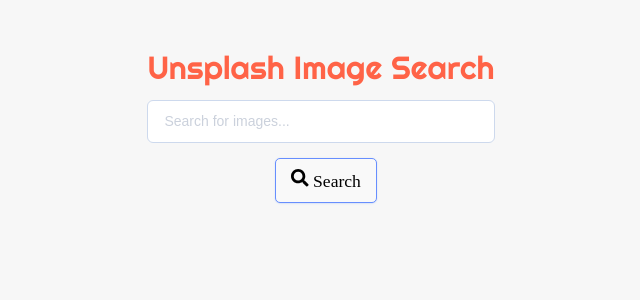
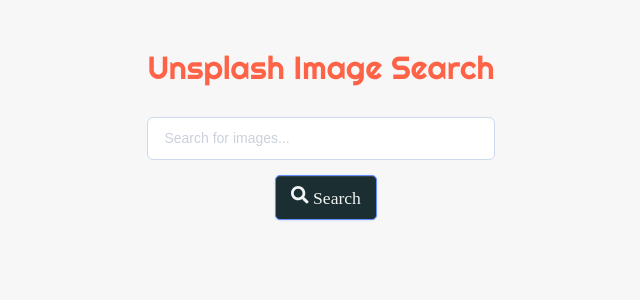
Before and after one commit to CodeLikeAGirl29/unsplash-react, a React (Vite) app: page / in a window 1280 px wide. Shown: the top 300 px of the page, without its empty margins (319-959 px from the left). Built offline with nearby package versions, Linux system fonts and the light colour scheme; a web font is replaced by a local one.

Commit message:
add animation to search btn

```diff
--- a/src/App.css
+++ b/src/App.css
@@ -1,30 +1,47 @@
 :root {
-    --main: #f7f7f7;
-    --input-color: #ccc;
-    --input-border: #cdd9ed;
-    --input-background: #fff;
-    --input-placeholder: #cbd1dc;
-    --input-border-focus: #802e1f;
-    --group-color: var(--input-color);
-    --group-border: var(--input-border);
-    --group-background: #eef4ff;
-    --group-color-focus: #fff;
-    --group-border-focus: var(--input-border-focus);
-    --group-background-focus: #678efe;
+    /* General Background and Text Colors */
+    --color-bg-main: #f7f7f7;
+    --color-text-input: #ccc;
+
+    /* Input Styles */
+    --color-input-border: #cdd9ed;
+    --color-input-bg: #fff;
+    --color-input-placeholder: #cbd1dc;
+    --color-input-border-focus: #802e1f;
+
+    /* Form Group Styles */
+    --color-group-text: var(--color-text-input);
+    --color-group-border: var(--color-input-border);
+    --color-group-bg: #eef4ff;
+    --color-group-text-focus: #fff;
+    --color-group-border-focus: var(--color-input-border-focus);
+    --color-group-bg-focus: #678efe;
+
+    /* Button Styles */
+    --color-btn-bg: hsl(190deg, 30%, 15%);
+    --color-btn-text: hsl(190deg, 10%, 95%);
+    --color-btn-shadow: hsla(190deg, 15%, 5%, 0.2);
+    --color-btn-bg-hover: hsl(230deg, 50%, 45%);
+    --color-btn-border: #000;
+    --radius-btn-hover: 16px;
 }
 
-/* Reset CSS */
-* {
+/* CSS reset */
+*,
+*::after,
+*::before {
+    box-sizing: inherit;
     margin: 0;
     padding: 0;
-    box-sizing: border-box;
 }
 
 body {
+    box-sizing: border-box;
+    position: relative;
     font-family: Arial, sans-serif;
     margin: 0;
     padding: 30px 12%;
-    background-color: var(--main);
+    background-color: var(--color-bg-main);
     line-height: 1.5;
     font-weight: 400;
     display: flex;
@@ -37,9 +54,9 @@
     align-items: center;
 }
 
-h1 {
+.heading {
     font-family: "Righteous", cursive;
-    margin-bottom: 15px;
+    margin-bottom: 2rem;
 }
 
 form {
@@ -49,7 +66,7 @@
 input {
     width: 300px;
     padding: 10px;
-    border: 2px solid #ddd;
+    border: 2px solid var(--color-input-border);
     border-radius: 5px;
     margin-bottom: 15px;
     line-height: 1.428;
@@ -65,34 +82,83 @@
     font-family: inherit;
     border-radius: 6px;
     -webkit-appearance: none;
-    color: var(--input-color);
-    border: 1px solid var(--input-border);
-    background: var(--input-background);
+    color: var(--color-text-input);
+    border: 1px solid var(--color-input-border);
+    background: var(--color-input-bg);
     transition: border 0.3s ease;
 }
 
 .form-field::-moz-placeholder {
-    color: var(--input-placeholder);
+    color: var(--color-input-placeholder);
 }
 
 .form-field:-ms-input-placeholder {
-    color: var(--input-placeholder);
+    color: var(--color-input-placeholder);
 }
 
 .form-field::placeholder {
-    color: var(--input-placeholder);
+    color: var(--color-input-placeholder);
 }
 
 .form-field:focus {
     outline: none;
-    border-color: var(--input-border-focus);
+    border-color: var(--color-input-border-focus);
+}
+
+.btn-container {
+    display: flex;
+    align-items: center;
+    justify-content: center;
+}
+
+button {
+    background: white;
+    border: solid 2px var(--color-btn-border);
+    padding: .375em 1.125em;
+    font-size: 1rem;
+}
+
+.btn {
+    font-size: 2rem;
+    background: var(--color-btn-bg);
+    color: var(--color-btn-text);
+    box-shadow: 0 0px 0px var(--color-btn-shadow);
+    transform: translateY(0);
+    border-top-left-radius: 0px;
+    border-top-right-radius: 0px;
+    border-bottom-left-radius: 0px;
+    border-bottom-right-radius: 0px;
+
+    --dur: .15s;
+    --delay: .15s;
+    --radius: var(--radius-btn-hover);
+
+    transition:
+        border-top-left-radius var(--dur) var(--delay) ease-out,
+        border-top-right-radius var(--dur) calc(var(--delay) * 2) ease-out,
+        border-bottom-right-radius var(--dur) calc(var(--delay) * 3) ease-out,
+        border-bottom-left-radius var(--dur) calc(var(--delay) * 4) ease-out,
+        box-shadow calc(var(--dur) * 4) ease-out,
+        transform calc(var(--dur) * 4) ease-out,
+        background calc(var(--dur) * 4) steps(4, jump-end);
+}
+
+.btn:hover,
+.btn:focus {
+    box-shadow: 0 4px 8px var(--color-btn-shadow);
+    transform: translateY(-4px);
+    background: var(--color-btn-bg-hover);
+    border-top-left-radius: var(--radius);
+    border-top-right-radius: var(--radius);
+    border-bottom-left-radius: var(--radius);
+    border-bottom-right-radius: var(--radius);
 }
 
 .btn {
     font-family: "Quattrocento", serif;
     font-size: 1.1em;
     padding: 10px 15px;
-    border: 1px solid var(--group-background-focus);
+    border: 1px solid var(--color-group-bg-focus);
     cursor: pointer;
     border-radius: 5px;
     margin-left: 10px;
@@ -107,16 +173,19 @@
     outline: 0;
 }
 
+.img {
+    border-radius: 1rem;
+    height: 100%;
+    width: 100%;
+    object-fit: cover;
+}
+
 .image-grid {
     display: grid;
-    grid-template-columns: repeat(auto-fill, minmax(200px, 1fr));
-    grid-gap: 10px;
+    grid-gap: 2rem;
+    grid-template-columns: repeat(3, 1fr);
+    grid-template-rows: repeat(12, 150px);
+    margin: 0 auto;
+    max-width: 90%;
+    padding: 3rem 0;
 }
-
-.image-item img {
-    width: 100%;
-    height: auto;
-    background-size: cover;
-    background-position: center;
-    border-radius: 10px;
-}
--- a/src/App.jsx
+++ b/src/App.jsx
@@ -37,16 +37,17 @@
           placeholder="Search for images..."
           ref={queryRef} // Attach ref to the input element
         />
-
+<div className="btn-container">
         <button type="submit" className="btn">
           <FaSearch /> Search
         </button>
+        </div>
       </form>
 
       <div className="image-grid">
         {images.map((image) => (
           <div key={image.id} className="image-item">
-            <img src={image.urls.small} alt={image.alt_description} />
+            <img className="img" src={image.urls.small} alt={image.alt_description} />
           </div>
         ))}
       </div>
```
